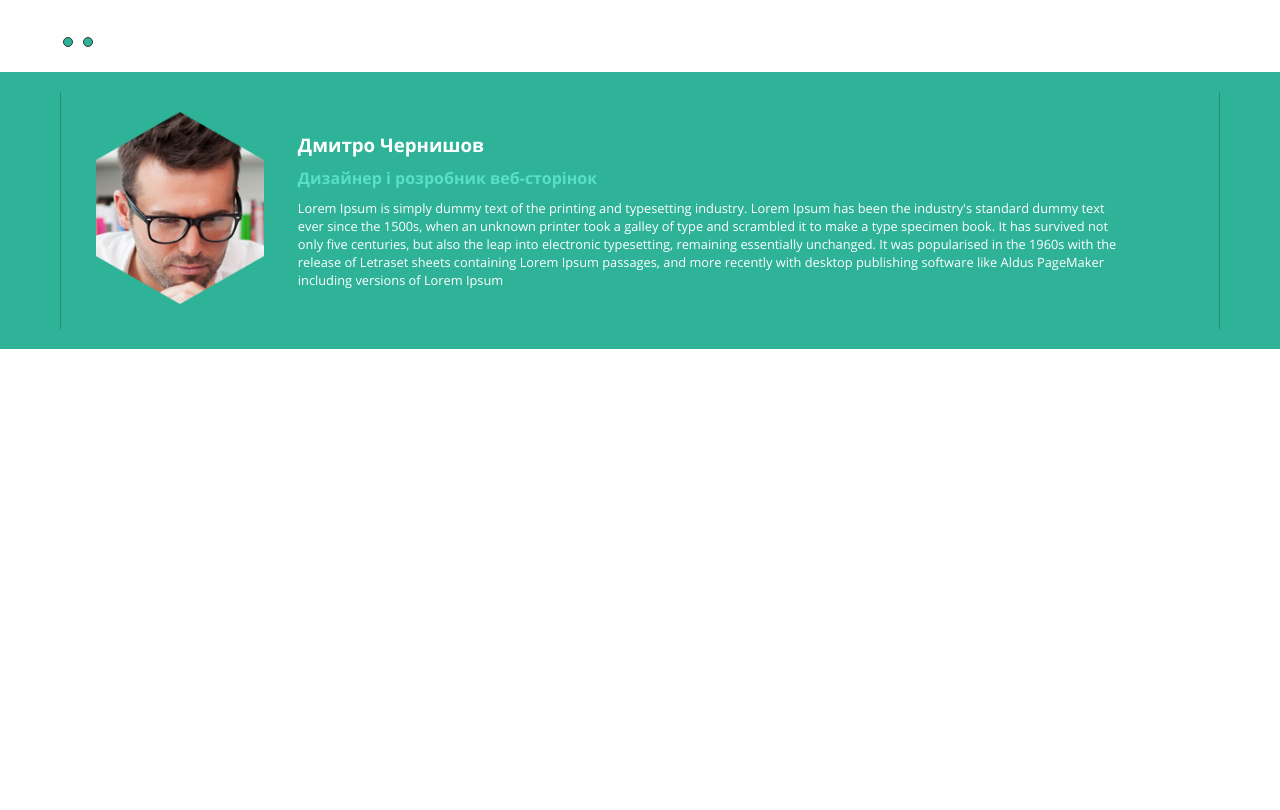
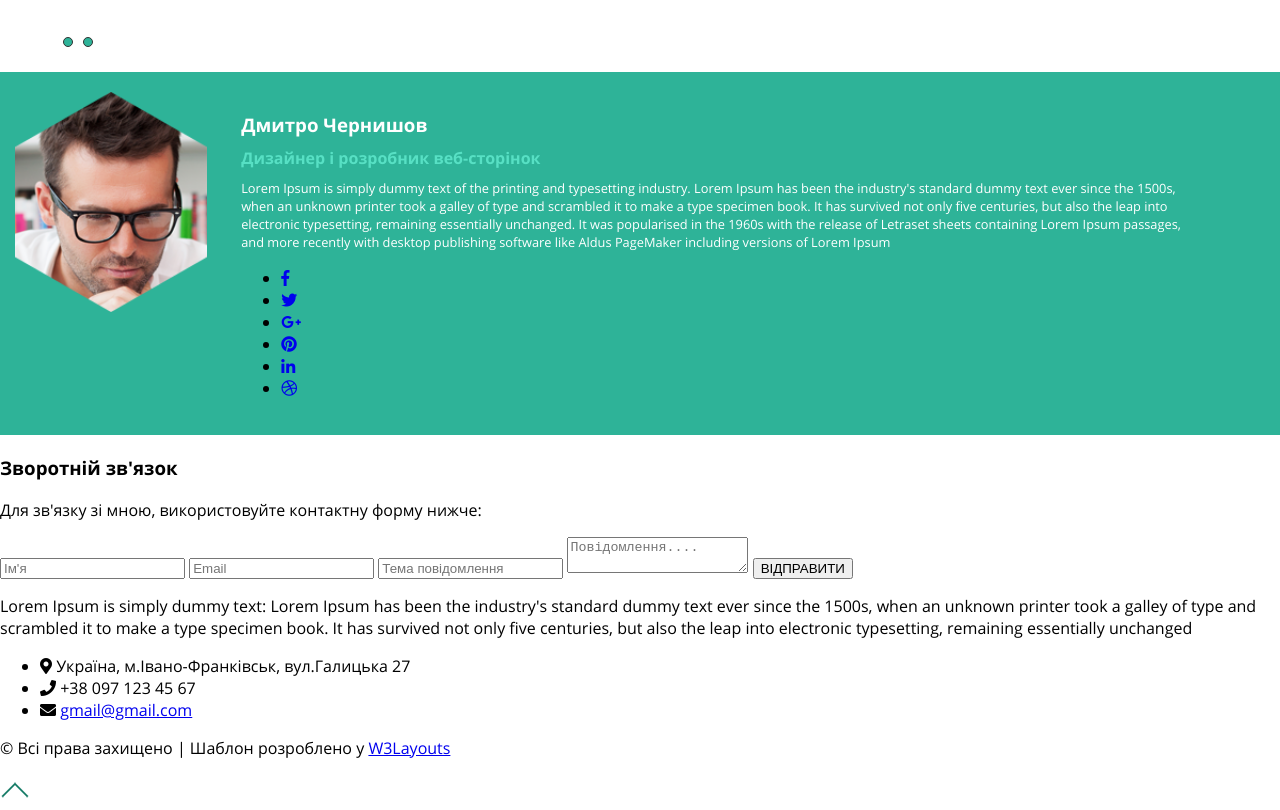
Before and after one commit to DmitryCher/PersonalWebsite, a plain HTML site: page index.html in a window 1280 px wide. Shown: the part 687-1497 px from the top of the page. Before the commit the page ends 1056 px from the top, so only its background shows below. Drawn offline with Linux system fonts and the light colour scheme.

Commit message:
Add contact form and footer

```diff
--- a/index.html
+++ b/index.html
@@ -2,13 +2,15 @@
 <html lang="en">
 <head>
 	<meta charset="UTF-8">
-	<title>Personal portfolio website</title>
+	<title>Персональний сайт Чернишова Дмитра</title>
 	<meta name="viewport" content="width=device-width, initial-scale=1">
 	<link rel="stylesheet" type="text/css" href="css/style.css">
+
+  <link rel="stylesheet" href="fonts/css/fontawesome-all.css">
 </head>
 
 <body>
-	<nav class="navigation">
+	<nav class="navigation" id="totop">
 		<ul>
 			<li>
 				<a href="#">&emsp;&emsp;портфоліо</a>
@@ -22,10 +24,10 @@
 				</a>
 			</li>
 			<li>
-				<a href="#">про мене</a>
+				<a href="#me">про мене</a>
 			</li>
 			<li>
-				<a href="#">контакти</a>
+				<a href="#contacts">контакти</a>
 			</li>
 		</ul>
 	</nav>
@@ -45,8 +47,8 @@
 		</ul>
 	</div>
 
-	<div class="about-me">
-		<div class="container">
+	<div class="about-me" id="me">
+		<div class="border-me">
 			<div class="me-image">
 				<img src="images/user.png" alt="my photo">
 			</div>
@@ -54,12 +56,89 @@
 				<h3>Дмитро Чернишов</h3>
 				<h4>Дизайнер і розробник веб-сторінок	</h4>
 				<p>Lorem Ipsum is simply dummy text of the printing and typesetting industry. Lorem Ipsum has been the industry's standard dummy text ever since the 1500s, when an unknown printer took a galley of type and scrambled it to make a type specimen book. It has survived not only five centuries, but also the leap into electronic typesetting, remaining essentially unchanged. It was popularised in the 1960s with the release of Letraset sheets containing Lorem Ipsum passages, and more recently with desktop publishing software like Aldus PageMaker including versions of Lorem Ipsum</p>
+
+			  <div class="navbar-brands">
+					<ul>
+						<li>
+							<a href="#">
+								<i class="fab fa-facebook-f"></i>
+							</a>
+						</li>
+						<li>
+							<a href="#">
+								<i class="fab fa-twitter"></i>
+							</a>
+						</li>
+						<li>
+							<a href="#">
+								<i class="fab fa-google-plus-g"></i>
+							</a>
+						</li>
+						<li>
+							<a href="#">
+								<i class="fab fa-pinterest"></i>
+							</a>
+						</li>
+						<li>
+							<a href="#">
+								<i class="fab fa-linkedin-in"></i>
+							</a>
+						</li>
+						<li>
+							<a href="#">
+								<i class="fab fa-dribbble"></i>
+							</a>
+						</li>
+					</ul>
+				</div>
 			</div>
-	  </div>
-
-
+		</div>
+	</div>
+	<!--Start contact form-->
+	<div class="contact-me" id="contacts">
+		<!--<div class="get-in-touch"> -->
+			<div class="contact-form">
+				<h3>Зворотній зв'язок</h3>
+				<p>Для зв'язку зі мною, використовуйте контактну форму нижче:</p>
+				<form action="#" method="post">
+  				<input type="text" required="" name="name" placeholder="Ім'я">
+  			  <input type="email" required="" name="email" placeholder="Email">
+  			  <input type="text" name="subject" placeholder="Тема повідомлення">
+  			  <textarea name="message" placeholder="Повідомлення...."></textarea>
+ 			  	<input type="submit" value="ВІДПРАВИТИ">
+				</form>
+			</div>
+			<div class="info">
+				<p>
+					<span>Lorem Ipsum is simply dummy text: </span>
+				 	Lorem Ipsum has been the industry's standard dummy text ever since the 1500s, when an unknown printer took a galley of type and scrambled it to make a type specimen book. It has survived not only five centuries, but also the leap into electronic typesetting, remaining essentially unchanged
+				</p>
+				<ul>
+						<li>
+							<i class="fas fa-map-marker-alt"></i>
+							<span>Україна, м.Івано-Франківськ, вул.Галицька 27</span>
+						</li>
+						<li>
+							<i class="fas fa-phone"></i>
+							<span>+38 097 123 45 67</span>
+						</li>
+						<li>
+							<i class="fas fa-envelope"></i>
+							<a href="mailto:gmail@gmail.com">gmail@gmail.com</a>
+						</li>
+					</ul>
+			</div>
 	</div>
 
-
+<!--Start footer-->
+	<div class="footer">
+		<div class="copyright">
+			<p>&copy; Всі права захищено | Шаблон розроблено у
+				 <a href="http://w3layouts.com/"> W3Layouts</a>
+			</p>
+			<a href="#totop" title="Повернутись на початок" class="topbutton">
+				 <img src="images/arrow_up.png" alt=""></a>
+		</div>
+	</div>
 </body>
 </html>
```
